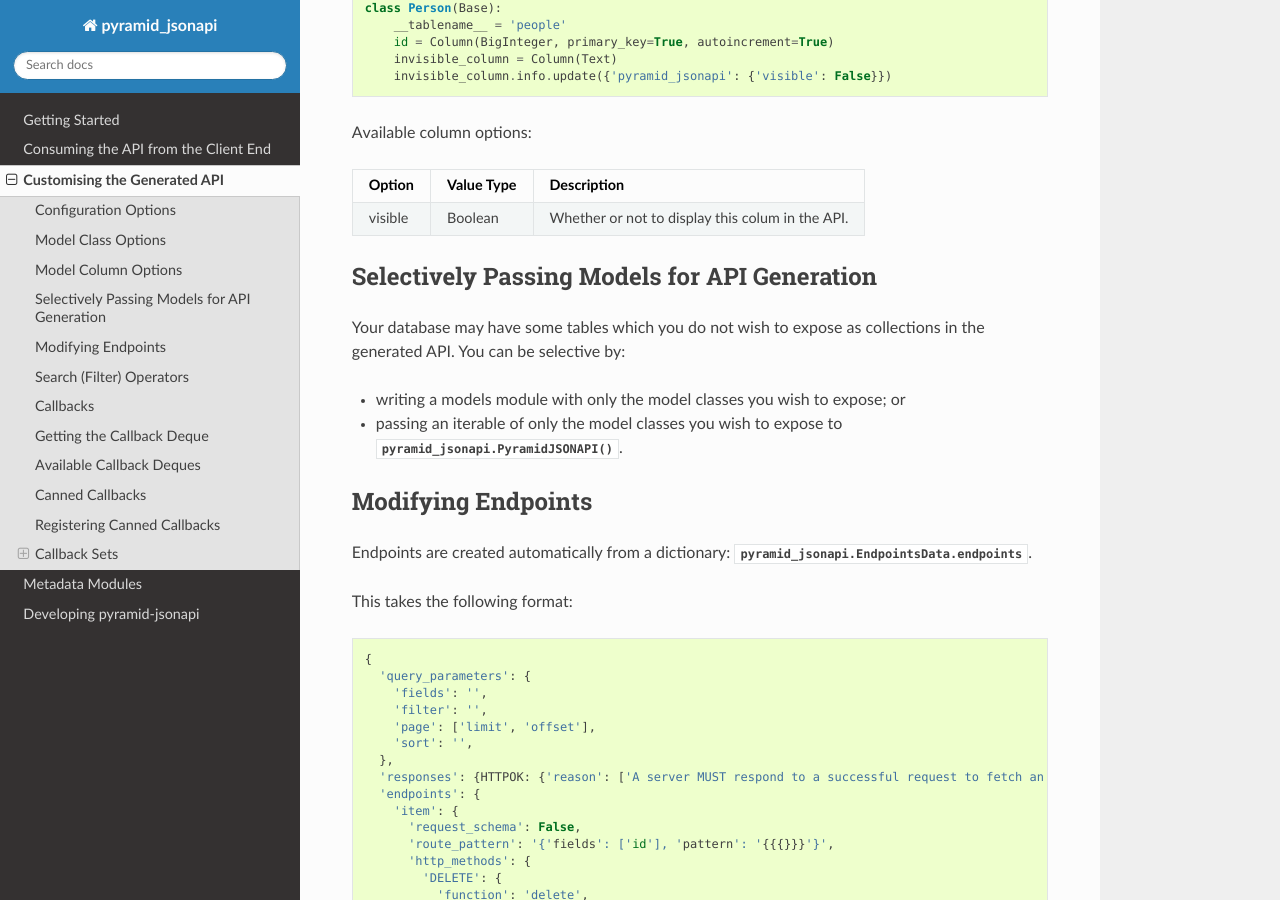
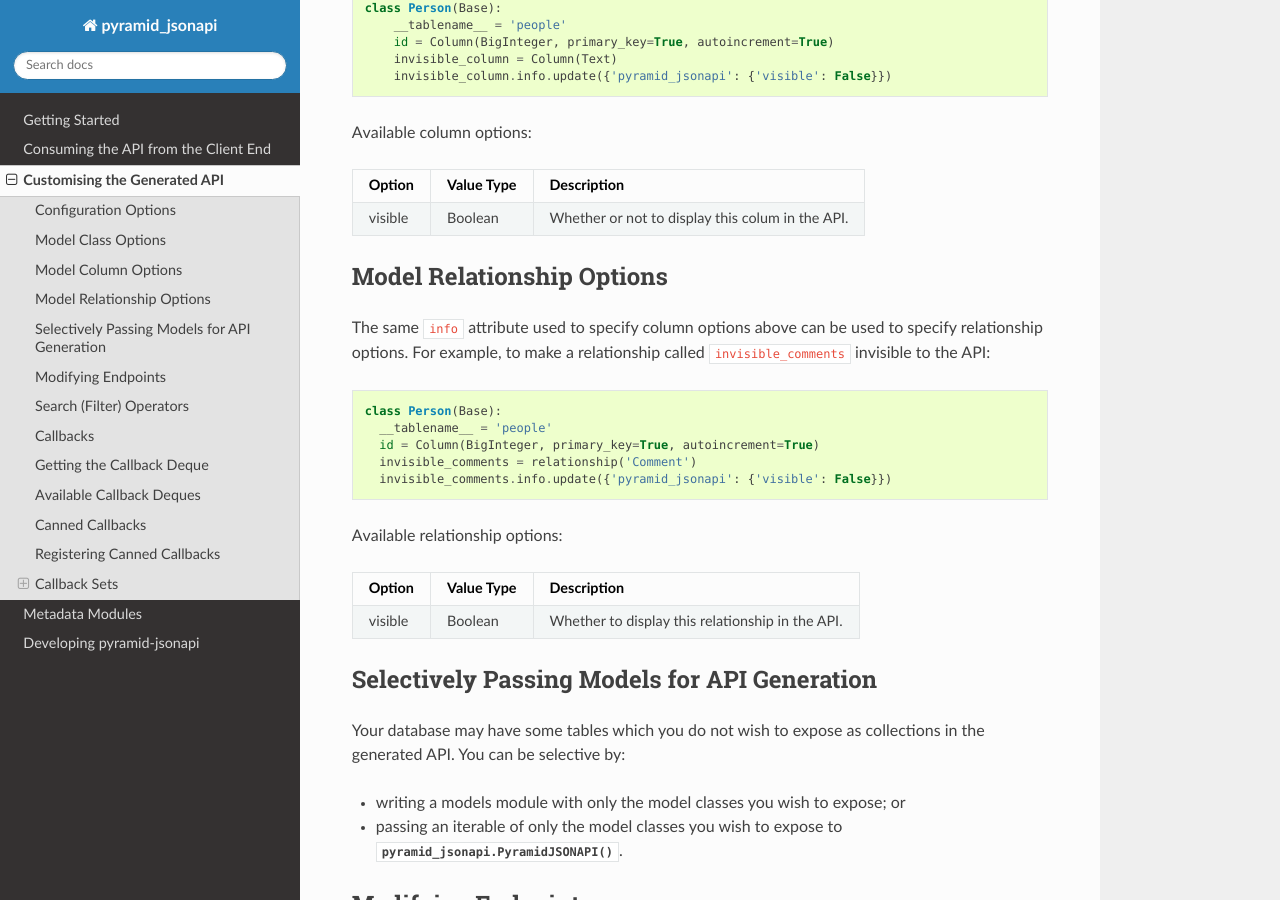
Before and after one commit to colinhiggs/pyramid-jsonapi, a Sphinx documentation site: the page built from docs/source/customisation.rst, in a window 1280 px wide and 900 px high, scrolled down 1170 px. Built offline with Sphinx 7.4.7 and the Read the Docs theme 2.0.0, drawn with Linux system fonts in a browser that asks for light colours; pages that are not in the unit, such as notebooks, are missing from menus.

Commit message:
Update docs on invisible relationships.

```diff
--- a/docs/source/customisation.rst
+++ b/docs/source/customisation.rst
@@ -64,6 +64,29 @@ Available column options:
 Option            Value Type    Description
 ===============   ==========    ================================================
 visible           Boolean       Whether or not to display this colum in the API.
+===============   ==========    ================================================
+
+Model Relationship Options
+--------------------------
+
+The same ``info`` attribute used to specify column options above can be used to
+specify relationship options. For example, to make a relationship called
+``invisible_comments`` invisible to the API:
+
+.. code-block:: python
+
+  class Person(Base):
+    __tablename__ = 'people'
+    id = Column(BigInteger, primary_key=True, autoincrement=True)
+    invisible_comments = relationship('Comment')
+    invisible_comments.info.update({'pyramid_jsonapi': {'visible': False}})
+
+Available relationship options:
+
+===============   ==========    ================================================
+Option            Value Type    Description
+===============   ==========    ================================================
+visible           Boolean       Whether to display this relationship in the API.
 ===============   ==========    ================================================
 
 Selectively Passing Models for API Generation
```
